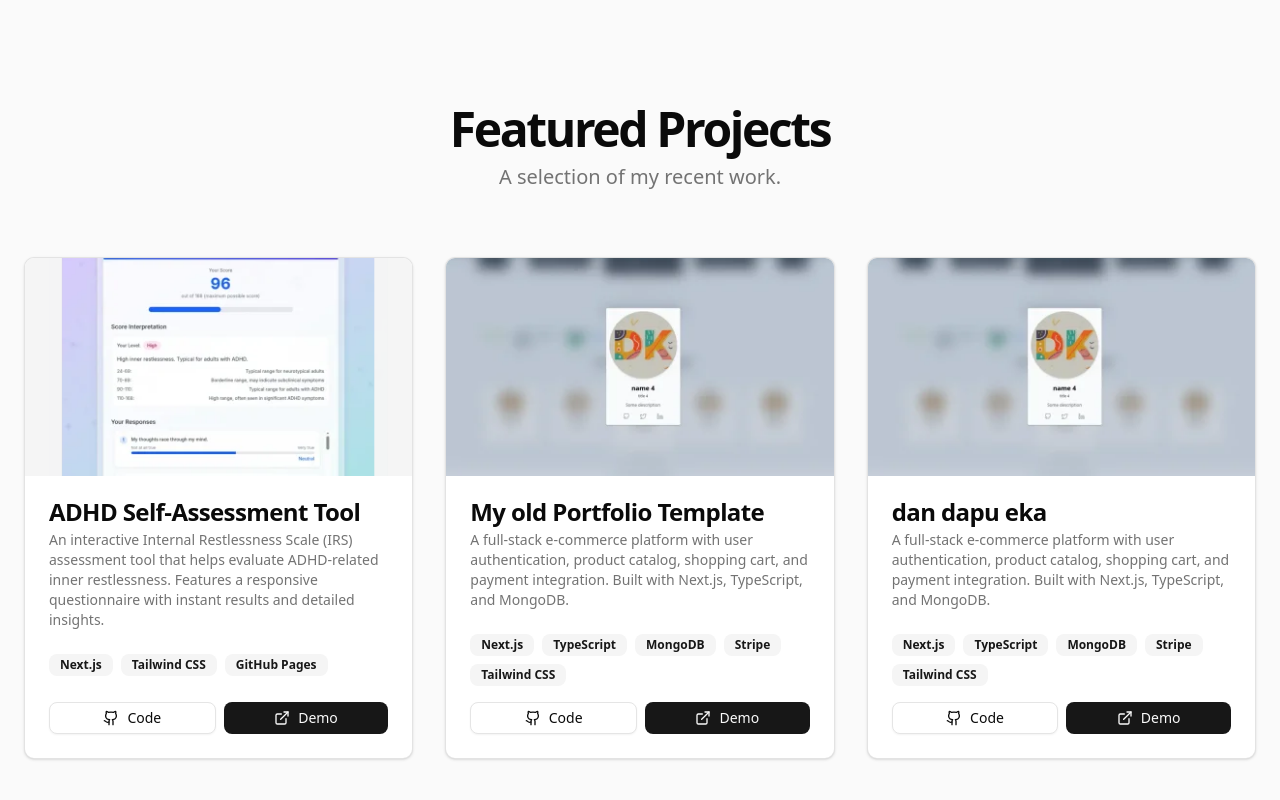
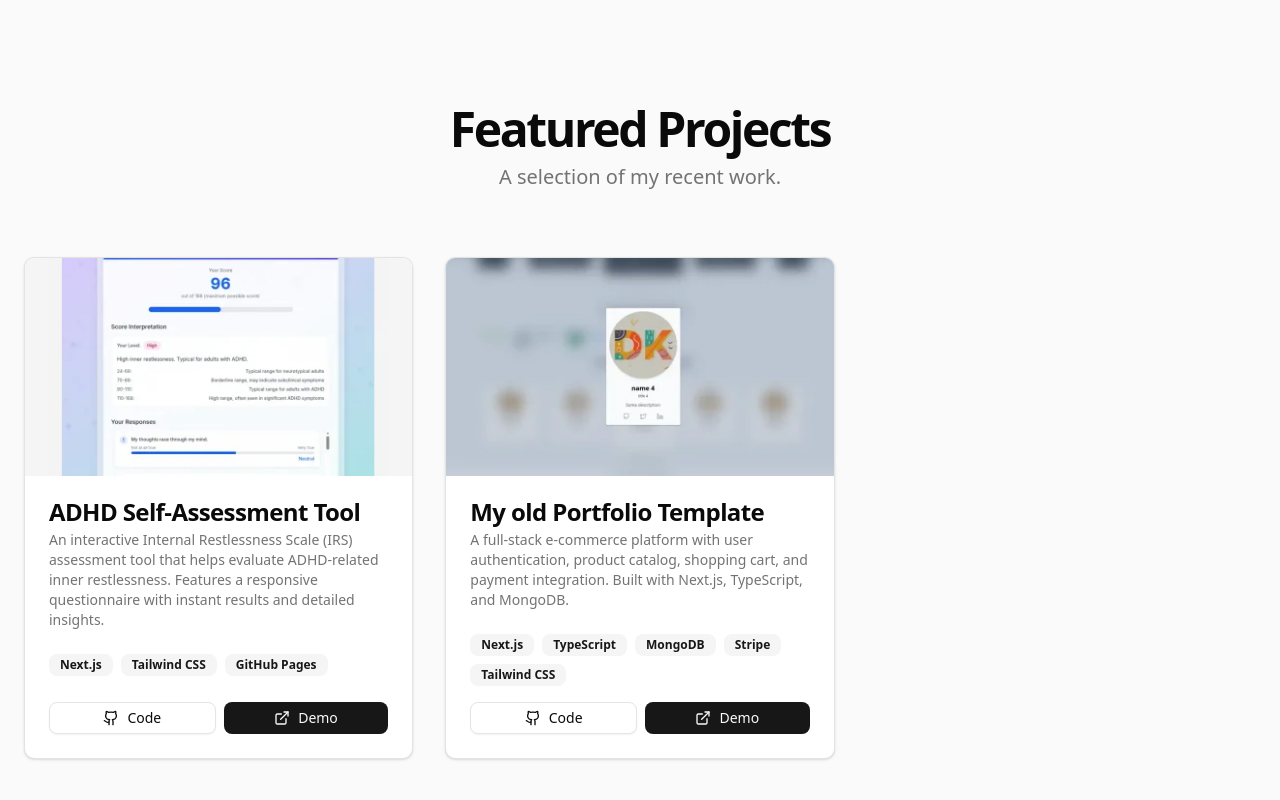
Before and after one commit to wkdkavishka/wkdkavishka-next, a Next.js app: page / in a window 1280 px wide. Shown: the part 1824-2624 px from the top of the page. Built offline with nearby package versions, Linux system fonts and the light colour scheme.

Commit message:
fix mobile , horizontal scrolling problem

```diff
--- a/app/globals.css
+++ b/app/globals.css
@@ -136,9 +136,23 @@
 @layer base {
   * {
     @apply border-border;
+    min-width: 0; /* Prevents flex/grid items from overflowing */
   }
+
+  html,
+  body {
+    overflow-x: hidden;
+    max-width: 100%;
+  }
+
   body {
     @apply bg-background text-foreground;
+  }
+
+  img,
+  video {
+    max-width: 100%;
+    height: auto;
   }
 }
 
@@ -191,8 +205,22 @@
 @layer base {
   * {
     @apply border-border outline-ring/50;
+    min-width: 0;
   }
+
+  html,
+  body {
+    overflow-x: hidden;
+    max-width: 100%;
+  }
+
   body {
     @apply bg-background text-foreground;
   }
+
+  img,
+  video {
+    max-width: 100%;
+    height: auto;
+  }
 }
--- a/components/sections/hero.tsx
+++ b/components/sections/hero.tsx
@@ -16,9 +16,11 @@
 	return (
 		<section className="relative flex min-h-screen items-center justify-center overflow-hidden bg-background pt-16 md:pt-0">
 			{/* Background Elements */}
-			<div className="absolute inset-0 -z-10 h-full w-full bg-[linear-gradient(to_right,#8080800a_1px,transparent_1px),linear-gradient(to_bottom,#8080800a_1px,transparent_1px)] bg-[size:14px_24px] [mask-image:radial-gradient(ellipse_60%_50%_at_50%_0%,#000_70%,transparent_100%)]"></div>
-			<div className="absolute left-0 top-0 -z-10 h-[310px] w-[310px] rounded-full bg-primary/20 blur-[100px]"></div>
-			<div className="absolute right-0 bottom-0 -z-10 h-[310px] w-[310px] rounded-full bg-secondary/20 blur-[100px]"></div>
+			<div className="absolute inset-0 -z-10 overflow-hidden">
+				<div className="absolute inset-0 h-full w-full bg-[linear-gradient(to_right,#8080800a_1px,transparent_1px),linear-gradient(to_bottom,#8080800a_1px,transparent_1px)] bg-[size:14px_24px] [mask-image:radial-gradient(ellipse_60%_50%_at_50%_0%,#000_70%,transparent_100%)]"></div>
+				<div className="absolute left-0 top-0 -z-10 h-[310px] w-[310px] rounded-full bg-primary/20 blur-[50px] md:blur-[100px]"></div>
+				<div className="absolute right-0 bottom-0 -z-10 h-[310px] w-[310px] rounded-full bg-secondary/20 blur-[50px] md:blur-[100px]"></div>
+			</div>
 
 			<div className="container mx-auto px-4 md:px-6">
 				<div className="flex flex-col items-center gap-4 text-center">
--- a/data/site-data.ts
+++ b/data/site-data.ts
@@ -172,21 +172,6 @@
 				"/images/projects/wkdkavishka-vue/4.webp",
 			],
 		},
-		{
-			id: "wkdkavishka-vue",
-			title: "dan dapu eka",
-			description:
-				"A full-stack e-commerce platform with user authentication, product catalog, shopping cart, and payment integration. Built with Next.js, TypeScript, and MongoDB.",
-			tags: ["Next.js", "TypeScript", "MongoDB", "Stripe", "Tailwind CSS"],
-			link: "https://ecommerce-demo.wkdkavishka.vercel.app",
-			github: "https://github.com/wkdkavishka/ecommerce-platform",
-			image: [
-				"/images/projects/wkdkavishka-vue/1.webp",
-				"/images/projects/wkdkavishka-vue/2.webp",
-				"/images/projects/wkdkavishka-vue/3.webp",
-				"/images/projects/wkdkavishka-vue/4.webp",
-			],
-		},
 	],
 	teamMembers: [
 		{
```
